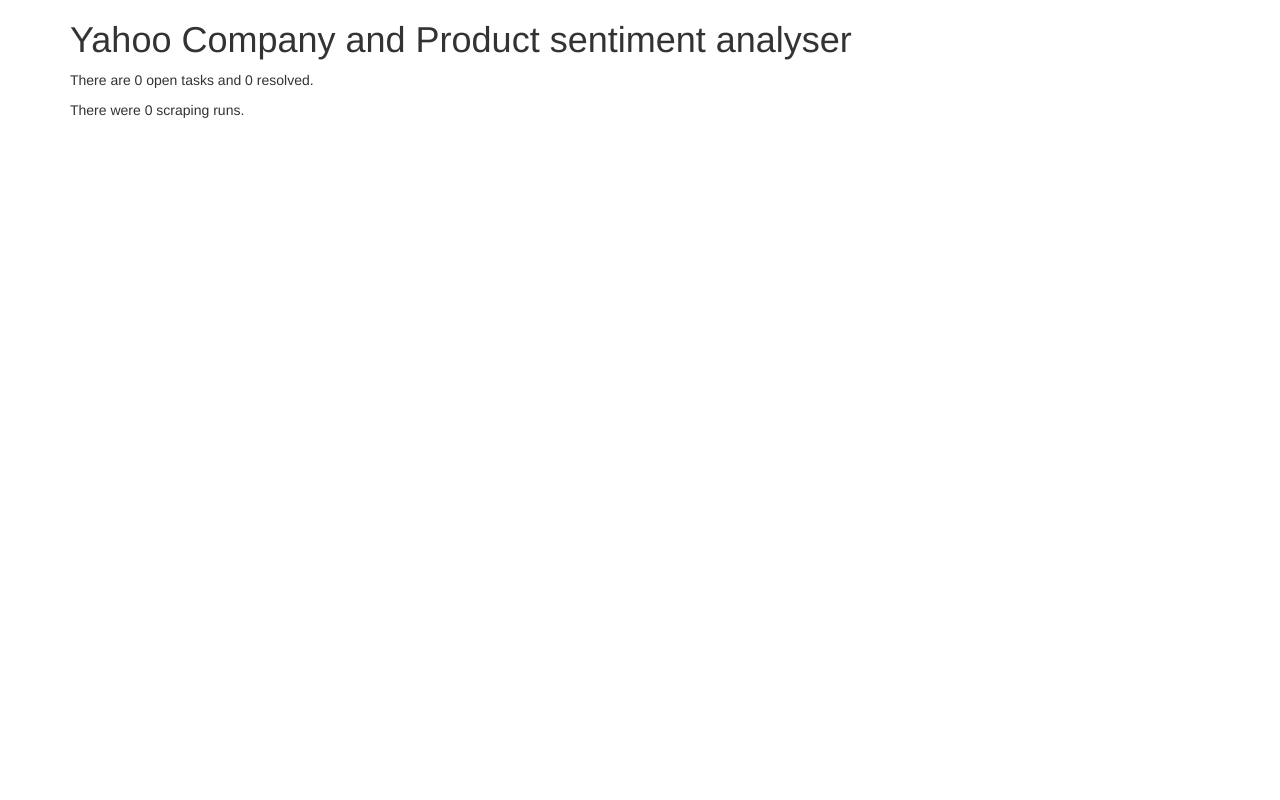
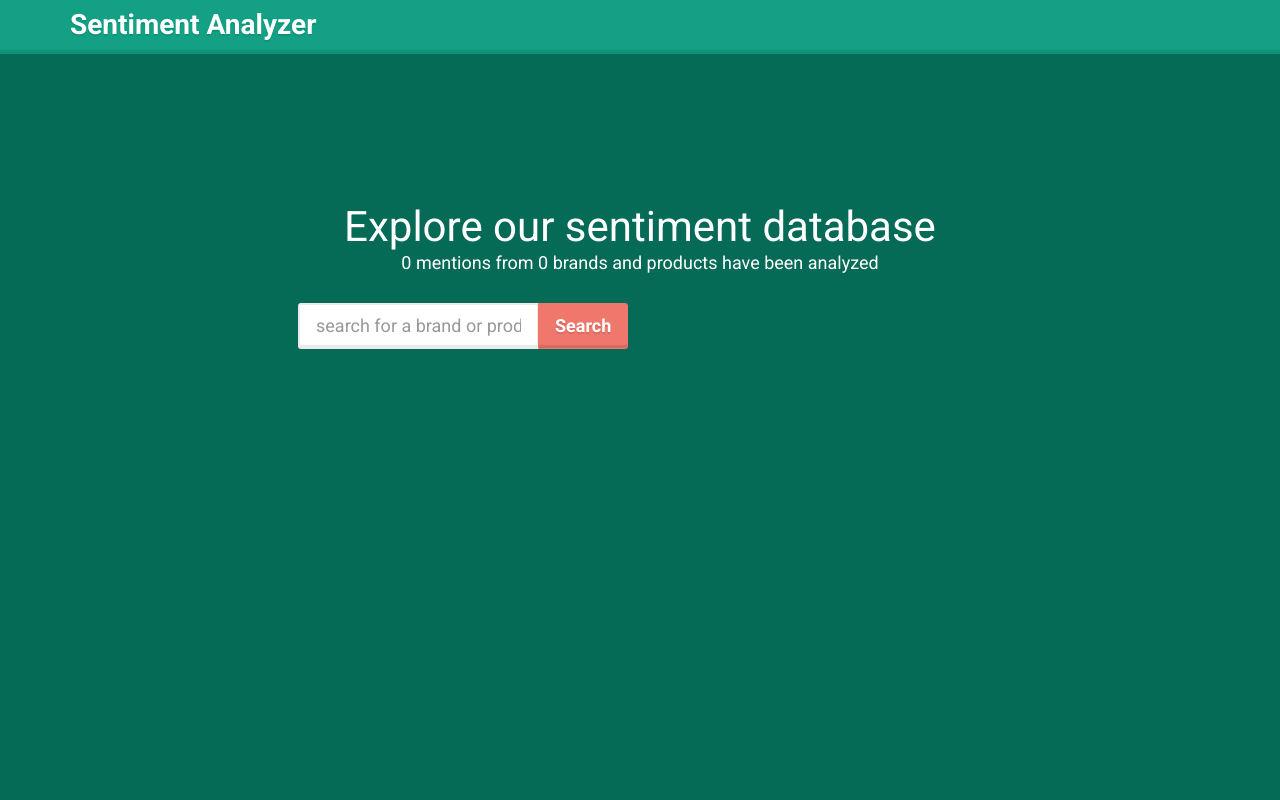
Before and after one commit to planrich/tu_aic_13, a Flask app: page / in a window 1280 px wide. Run offline with Flask 2, Linux system fonts and the light colour scheme; data that the repository does not hold is empty; some libraries are stand-ins or nearby versions.

Commit message:
implement index page

```diff
--- a/wsgi/aic/app.py
+++ b/wsgi/aic/app.py
@@ -19,15 +19,10 @@ application.secret_key = settings.SECRET_KEY
 @application.route("/")
 def index():
     sess = db.Session()
-    pubs = sess.query(db.Publication).order_by(db.Publication.datetime).limit(50).all()
-    total_tasks = sess.query(db.Task).count()
-    open_tasks = sess.query(db.Task).filter(db.Task.finished_rating == None).count()
-    resolved_tasks = total_tasks - open_tasks
-    scraping_runs = sess.query(db.Publication).count()
-    return render_template("index.html", publications = pubs, \
-            open_tasks = open_tasks, \
-            resolved_tasks = resolved_tasks, \
-            scraping_runs = scraping_runs)
+    num_keywords = sess.query(db.Keyword).count()
+    num_resolved_tasks = sess.query(db.Task).filter(db.Task.finished_rating != None).count()
+    return render_template("index.html", num_keywords = num_keywords,
+        num_resolved_tasks = num_resolved_tasks)
 
 
 # API
--- /dev/null
+++ b/wsgi/aic/static/style.css
@@ -0,0 +1,73 @@
+html, body {
+  height: 100%;
+  width: 100%;
+  font-family: 'Roboto', sans-serif;
+  background: #056b57;
+}
+
+.navbar-top {
+  background: #14a085;
+  border-radius: 0;
+  margin-bottom: 0;
+  border: 0;
+  border-bottom: 4px solid #0d9378;
+}
+
+.navbar-top .navbar-brand {
+  color: white;
+  font-weight: bold;
+  font-size: 28px;
+  text-shadow: 0 2px #0d9378;
+}
+
+.navbar-top .navbar-brand:hover {
+  color: white;
+}
+
+.index-title {
+  margin: 0;
+  color: white;
+  font-size: 42px;
+  margin-top: 150px;
+  text-align: center;
+}
+
+.index-search {
+  width: 60%;
+  margin: 27px auto;
+}
+
+.index-search .form-group{
+  width: 100%;
+}
+
+.index-search .form-control{
+  border-top-left-radius: 3px;
+  border-bottom-left-radius: 3px;
+  border: none;
+  border: 2px solid #ebebeb;
+  box-shadow: inset 0 -2px #ebebeb;
+}
+
+.index-search .form-control:focus{
+  box-shadow: none;
+  border: 2px solid #d1d1d1;
+  box-shadow: inset 0 -2px #d1d1d1;
+}
+
+.index-search .btn{
+  border-top-right-radius: 3px;
+  border-bottom-right-radius: 3px;
+  border: 1px solid #f0776c;
+  text-shadow: 0 2px #d76b60;
+  color: white;
+  font-weight: bold;
+  background: #f0776c;
+  box-shadow: inset 0 -3px #d76b60;
+}
+
+.index-caption {
+  text-align: center;
+  color: white;
+  font-size: 18px;
+}
--- a/wsgi/aic/templates/index.html
+++ b/wsgi/aic/templates/index.html
@@ -1,19 +1,16 @@
 {% extends "layout.html" %}
-{% block title %}AIC 13{% endblock %}
+{% block title %}Sentiment Analyzer{% endblock %}
 {% block content %}
-<h1>Yahoo Company and Product sentiment analyser</h1>
-
-<p>
-There are {{open_tasks}} open tasks and {{resolved_tasks}} resolved.
-</p>
-<p>
-There were {{scraping_runs}} scraping runs.
-</p>
-
-
-<ul>
-    {% for p in publications %}
-    <li>{{p.datetime}}</li>
-    {% endfor %}
-</ul>
+<div class="container">
+  <h1 class="index-title">Explore our sentiment database</h1>
+  <p class="index-caption">{{ num_resolved_tasks }} mentions from {{ num_keywords }} brands and products have been analyzed</p>
+  <form class="form-inline index-search">
+    <div class="input-group">
+      <input type="text" class="form-control input-lg" placeholder="search for a brand or product">
+      <span class="input-group-btn">
+        <button class="btn btn-default btn-lg" type="button">Search</button>
+      </span>
+    </div>
+  </form>
+</div>
 {% endblock %}
--- a/wsgi/aic/templates/layout.html
+++ b/wsgi/aic/templates/layout.html
@@ -3,23 +3,21 @@
     <head>
         {% block head %}
         <title>{% block title %}{% endblock %}</title>
+        <link href='http://fonts.googleapis.com/css?family=Roboto:400,700' rel='stylesheet' type='text/css'>
         <link rel="stylesheet" href="http://netdna.bootstrapcdn.com/bootstrap/3.0.1/css/bootstrap.min.css">
+        <link rel="stylesheet" href="/static/style.css">
+        <script src="http://ajax.googleapis.com/ajax/libs/jquery/1.10.2/jquery.min.js"></script>
         <script src="http://netdna.bootstrapcdn.com/bootstrap/3.0.1/js/bootstrap.min.js"></script>
-        <script src="http://ajax.googleapis.com/ajax/libs/jquery/1.10.2/jquery.min.js"></script>
         {% endblock %}
     </head>
     <body>
-        <div class='container'>
-            {% with messages = get_flashed_messages(with_categories=True) %}
-            {% if messages %}
-              <p>
-              {% for category,message in messages %}
-              <span class="alert alert-{{category}}">{{message}}</span>
-              {% endfor %}
-              </p>
-            {% endif %}
-            {% endwith %}
-            {% block content %}{% endblock %}
-        </div>
+        <nav class="navbar navbar-default navbar-top" role="navigation">
+            <div class="container">
+                <div class="navbar-header">
+                  <a class="navbar-brand" href="/">Sentiment Analyzer</a>
+                </div>
+            </div>
+        </nav>
+        {% block content %}{% endblock %}
     </body>
 </html>
```
Also changed, not shown: wsgi/aic/static/escheresque_ste.png (added), 1 other file.
